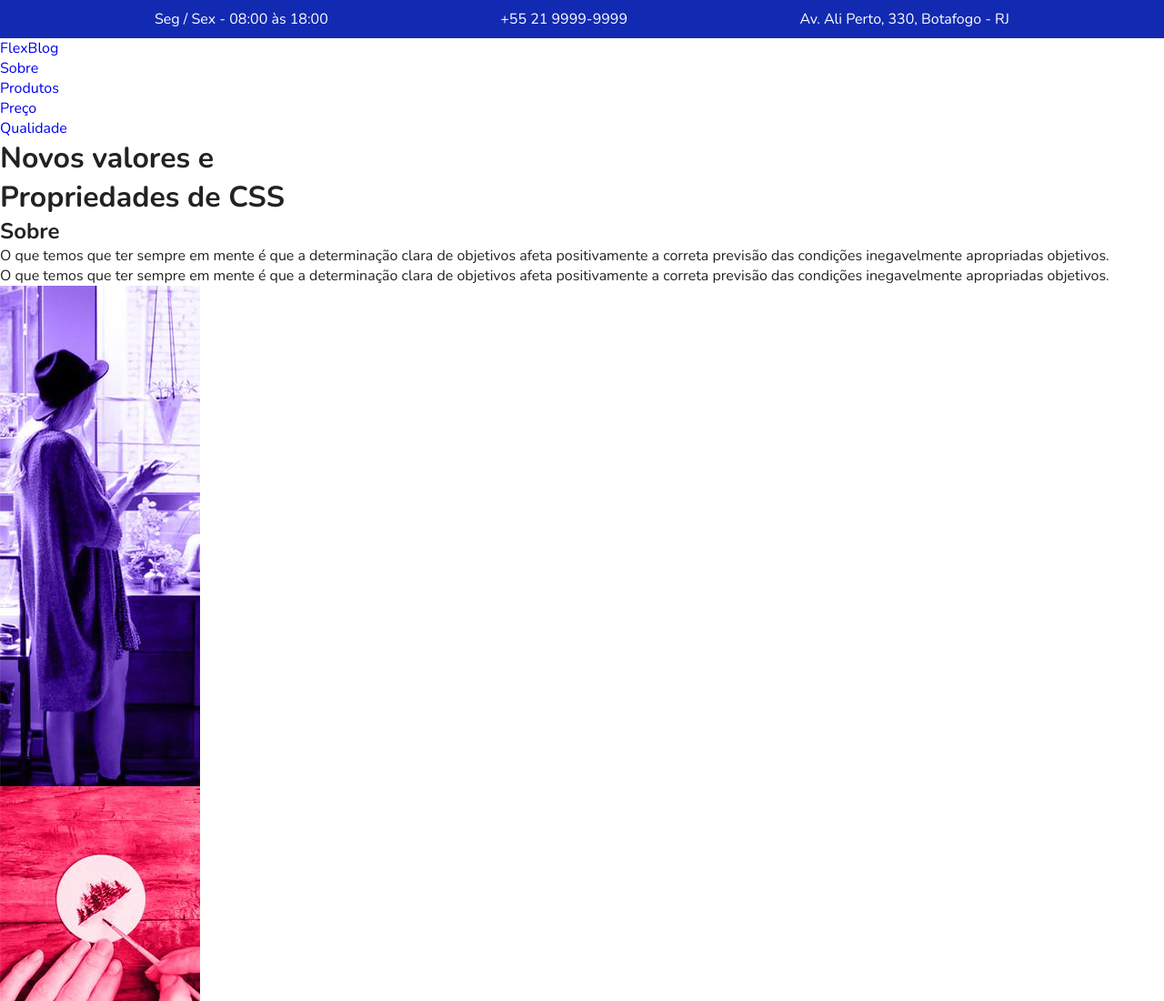
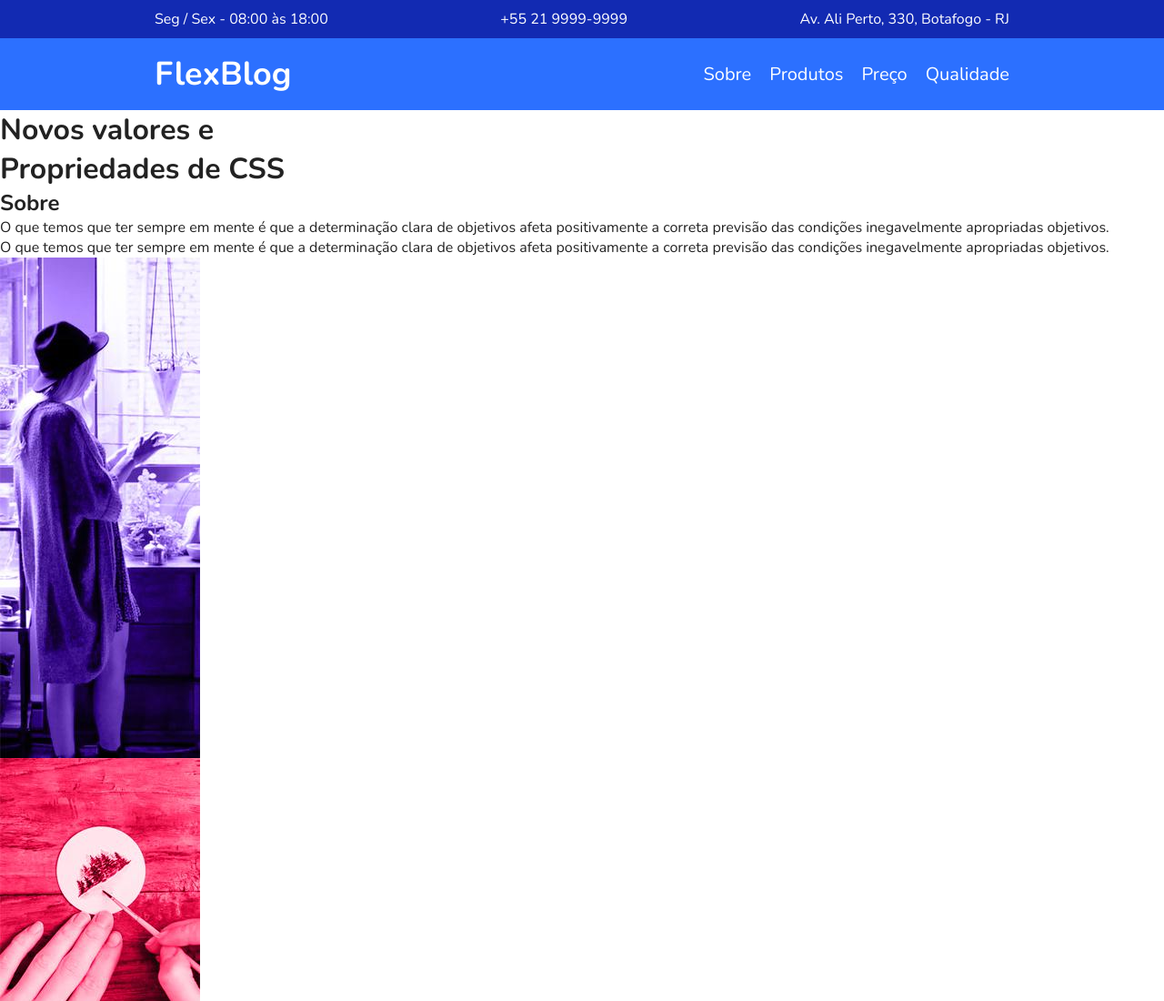
Before and after one commit to RomualdoBorges/flexblog, a plain HTML site: page index.html in a window 1280 px wide. Shown: the top 1100 px of the page at 91% size. Drawn offline with nearby package versions, Linux system fonts and the light colour scheme.

Commit message:
flexblog menu

```diff
--- a/css/style.css
+++ b/css/style.css
@@ -55,3 +55,44 @@ img {
 .superinfo a {
   color: white;
 }
+
+/* Menu */
+
+.menu-bg {
+  background: #2c70ff;
+}
+
+.menu {
+  max-width: 960px;
+  margin: 0 auto;
+  padding: 15px 0px;
+  display: flex;
+  flex-wrap: wrap;
+  justify-content: space-between;
+  align-items: center;
+}
+
+.menu a {
+  color: white;
+}
+
+.menu-logo a {
+  font-size: 2.25rem;
+  font-weight: bold;
+  margin: 0px 10px;
+}
+
+.menu-nav ul {
+  display: flex;
+  flex-wrap: wrap;
+}
+
+.menu-nav a {
+  font-size: 1.25rem;
+  display: block;
+  padding: 10px;
+}
+
+.menu-nav a:hover {
+  color: #122ab2;
+}
--- a/index.html
+++ b/index.html
@@ -28,7 +28,7 @@
       <div class="menu-logo">
         <a href="#">FlexBlog</a>
       </div>
-      <nav>
+      <nav class="menu-nav">
         <ul>
           <li><a href="#sobre">Sobre</a></li>
           <li><a href="#produtos">Produtos</a></li>
```
